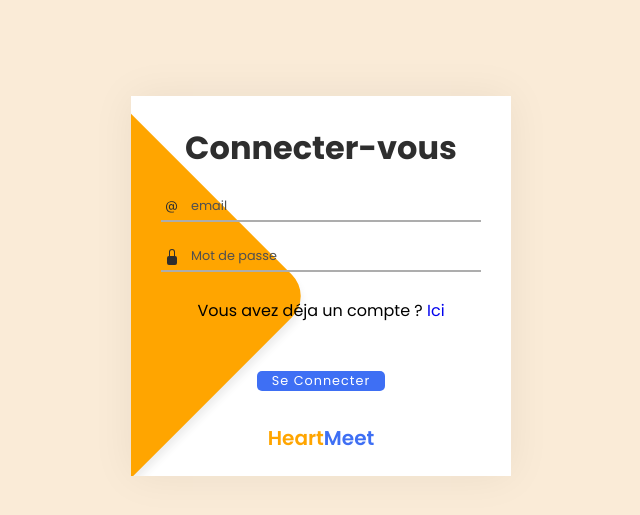
After one commit to Deleau20/HeartMeet, a Python web app: template templates/login.html in a window 1280 px wide. The commit adds this page. Shown: the top 515 px of the page, without its empty margins (319-959 px from the left). Run offline with Jinja, Linux system fonts and the light colour scheme; the template is opened without the code that fills it, so the values that code supplies are empty.

```diff
--- a/static/css/style.css
+++ b/static/css/accueil.css
@@ -49,6 +49,7 @@
   font-family: var(--body-font);
   font-size: var(--normal-font-size);
   color: var(--second-color);
+  background-color: antiquewhite;
 }
 
 h1, h2, p {
@@ -386,7 +387,7 @@
   color: #fff;
   text-align: center;
   font-weight: var(--font-semi);
-  padding: 2rem 0;
+  padding: 1rem 0;
 }
 
 .footer__title {
--- /dev/null
+++ b/static/css/login.css
@@ -0,0 +1,126 @@
+@import url("https://fonts.googleapis.com/css2?family=Poppins:wght@400;600;700&display=swap");
+
+*{
+    list-style: none;
+    text-decoration: none;
+    font-family: 'Poppins', sans-serif;
+}
+
+body{
+    background-color: antiquewhite;
+    display: flex;
+    flex-direction: column;
+    align-items: center;
+    justify-content: center;
+    height: 100vh;
+    margin-top: 6rem;
+}
+
+.form_main {
+    width: 20rem;
+    height: 20rem;
+    display: flex;
+    flex-direction: column;
+    align-items: center;
+    justify-content: center;
+    background-color: rgb(255, 255, 255);
+    padding: 30px 30px 30px 30px;
+    box-shadow: 0px 0px 40px rgba(0, 0, 0, 0.062);
+    position: relative;
+    overflow: hidden;
+  }
+
+  .form_main::before {
+    position: absolute;
+    content: "";
+    width: 300px;
+    height: 300px;
+    background-color: orange;
+    transform: rotate(45deg);
+    left: -180px;
+    bottom: 30px;
+    z-index: 1;
+    border-radius: 30px;
+    box-shadow: 5px 5px 10px rgba(0, 0, 0, 0.082);
+  }
+
+  .heading {
+    font-size: 2em;
+    color: #2e2e2e;
+    font-weight: 700;
+    margin: 5px 0 10px 0;
+    z-index: 2;
+  }
+
+  .inputContainer {
+    width: 100%;
+    position: relative;
+    display: flex;
+    align-items: center;
+    justify-content: center;
+    z-index: 2;
+  }
+
+  .inputIcon {
+    position: absolute;
+    left: 3px;
+  }
+
+  .inputField {
+    width: 100%;
+    height: 30px;
+    background-color: transparent;
+    border: none;
+    border-bottom: 2px solid rgb(173, 173, 173);
+    margin: 10px 0;
+    color: black;
+    font-size: .8em;
+    font-weight: 500;
+    box-sizing: border-box;
+    padding-left: 30px;
+  }
+
+  .inputField:focus {
+    outline: none;
+    border-bottom: 2px solid rgb(80, 80, 80);
+  }
+
+  .inputField::placeholder {
+    color: rgb(80, 80, 80);
+    font-size: 1em;
+    font-weight: 500;
+  }
+
+  .vous{
+    z-index: 2;
+  }
+
+  #button {
+    z-index: 2;
+    position: relative;
+    width: 8rem;
+    border: none;
+    border-radius: 5px;
+    background-color: #3E6FF4;
+    height: 50px;
+    color: white;
+    font-size: .8em;
+    font-weight: 500;
+    letter-spacing: 1px;
+    margin: 2rem;
+    cursor: pointer;
+  }
+
+  #button:hover {
+    background-color: #0c3dc5;
+  }
+
+  .forgotLink {
+    z-index: 2;
+    font-size: .7em;
+    font-weight: 500;
+    color: rgb(44, 24, 128);
+    text-decoration: none;
+    padding: 8px 15px;
+    border-radius: 20px;
+  }
--- /dev/null
+++ b/templates/login.html
@@ -0,0 +1,56 @@
+<!DOCTYPE html>
+<html lang="en">
+
+<head>
+    <meta charset="UTF-8">
+    <meta name="viewport" content="width=device-width, initial-scale=1.0">
+    <link rel="stylesheet" href="../static/css/login.css">
+    <title>Register HeartMeet</title>
+</head>
+
+<body>
+
+    <!--===== REGISTER =====-->
+    <form action="" class="form_main">
+        <p class="heading">Connecter-vous</p>
+        <div class="inputContainer">
+            <svg class="inputIcon" xmlns="http://www.w3.org/2000/svg" width="16" height="16" fill="#2e2e2e"
+                viewBox="0 0 16 16">
+                <path
+                    d="M13.106 7.222c0-2.967-2.249-5.032-5.482-5.032-3.35 0-5.646 2.318-5.646 5.702 0 3.493 2.235 5.708 5.762 5.708.862 0 1.689-.123 2.304-.335v-.862c-.43.199-1.354.328-2.29.328-2.926 0-4.813-1.88-4.813-4.798 0-2.844 1.921-4.881 4.594-4.881 2.735 0 4.608 1.688 4.608 4.156 0 1.682-.554 2.769-1.416 2.769-.492 0-.772-.28-.772-.76V5.206H8.923v.834h-.11c-.266-.595-.881-.964-1.6-.964-1.4 0-2.378 1.162-2.378 2.823 0 1.737.957 2.906 2.379 2.906.8 0 1.415-.39 1.709-1.087h.11c.081.67.703 1.148 1.503 1.148 1.572 0 2.57-1.415 2.57-3.643zm-7.177.704c0-1.197.54-1.907 1.456-1.907.93 0 1.524.738 1.524 1.907S8.308 9.84 7.371 9.84c-.895 0-1.442-.725-1.442-1.914z">
+                </path>
+            </svg>
+            <input type="email" class="inputField" id="username" placeholder="email">
+        </div>
+
+        <div class="inputContainer">
+            <svg class="inputIcon" xmlns="http://www.w3.org/2000/svg" width="16" height="16" fill="#2e2e2e"
+                viewBox="0 0 16 16">
+                <path
+                    d="M8 1a2 2 0 0 1 2 2v4H6V3a2 2 0 0 1 2-2zm3 6V3a3 3 0 0 0-6 0v4a2 2 0 0 0-2 2v5a2 2 0 0 0 2 2h6a2 2 0 0 0 2-2V9a2 2 0 0 0-2-2z">
+                </path>
+            </svg>
+            <input type="password" class="inputField" id="password" placeholder="Mot de passe">
+        </div>
+
+        <p class="vous">Vous avez déja un compte ? <a href="../templates/register.html">Ici</a></p>
+
+        <button id="button">Se Connecter</button>
+
+        <div>
+            <a href="../templates/index.html" class="nav__logo"><span
+                    style="font-size: 20px; font-weight: 600; color: orange;">Heart</span><span
+                    style="font-size: 20px; font-weight: 600; color: #3E6FF4;">Meet</span></a>
+        </div>
+    </form>
+
+
+    <!--===== SCROLL REVEAL =====-->
+    <script src="https://unpkg.com/scrollreveal"></script>
+
+    <!--===== MAIN JS =====-->
+    <script src="../static/js//main.js"></script>
+
+</body>
+
+</html>
```
Also changed, not shown: templates/base.html (+2 -72 lines), templates/index.html (added, +133 -0 lines), templates/register.html (added, +60 -0 lines).
